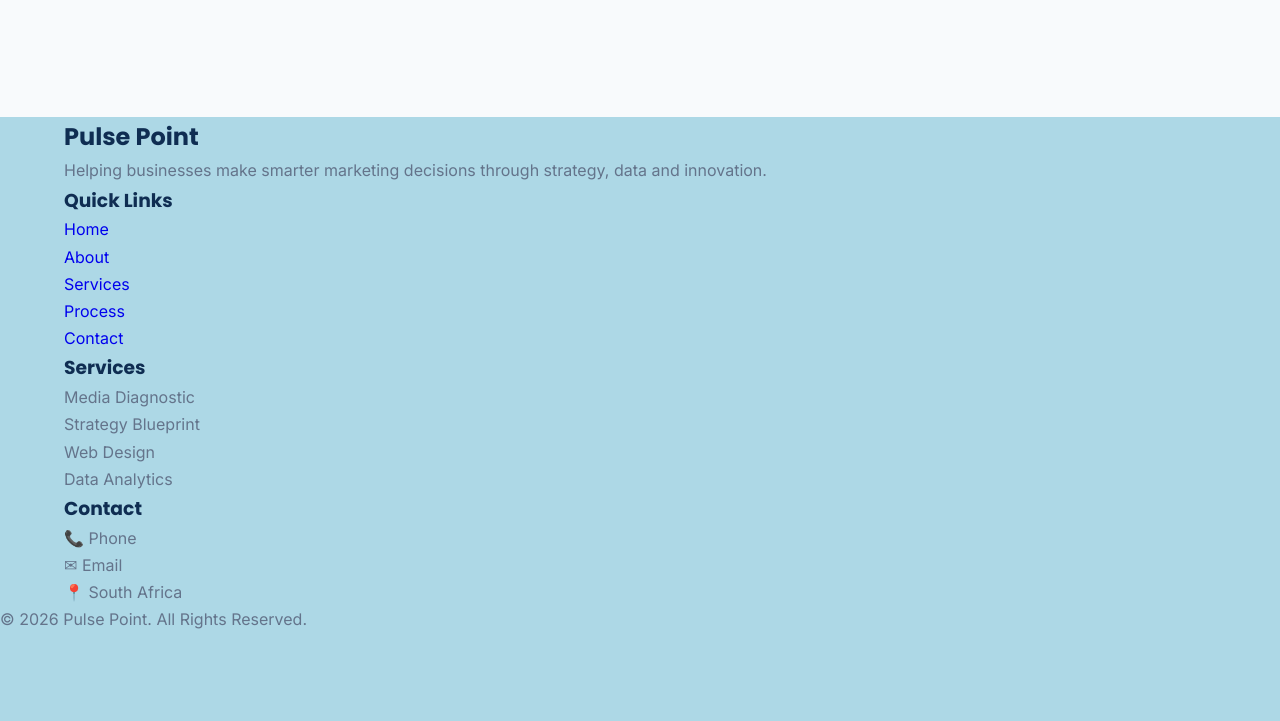
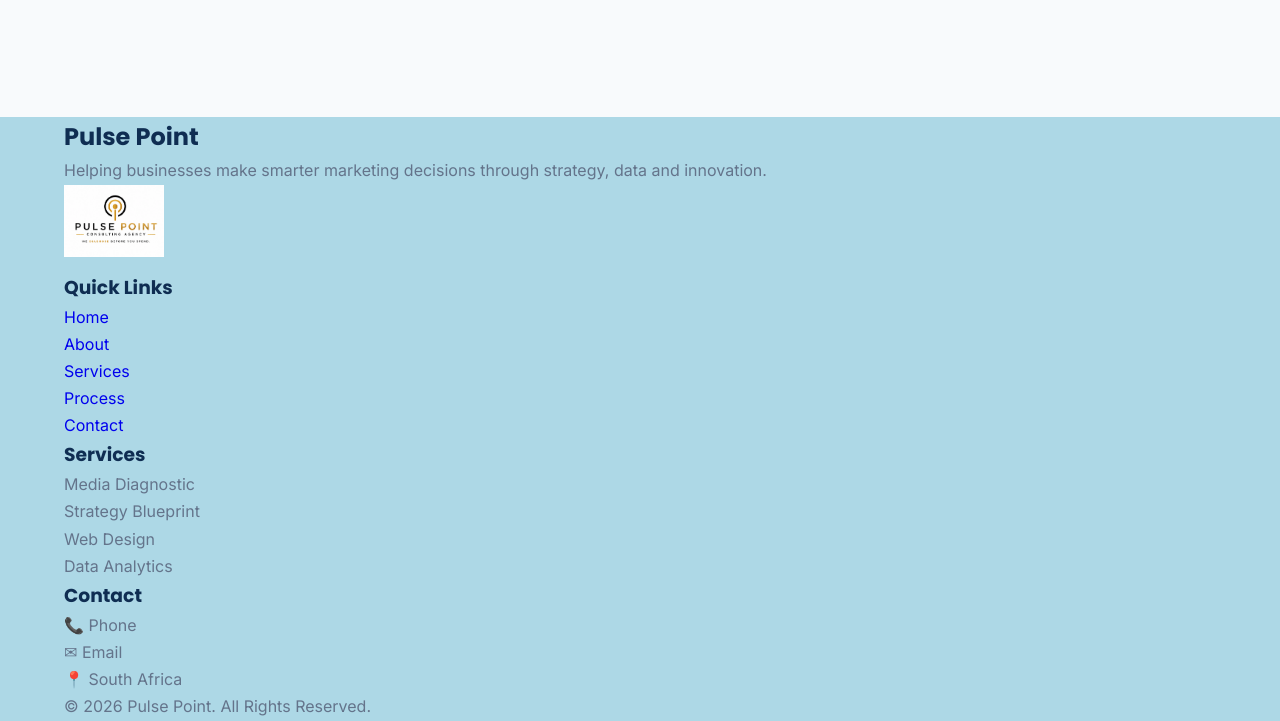
Before and after one commit to segotlong/pulse-point-website, a plain HTML site: page index.html in a window 1280 px wide. Shown: the part 4801-5522 px from the top of the page. Before the commit the page ends 5434 px from the top, so only its background shows below. Drawn offline with Linux system fonts and the light colour scheme.

Commit message:
Update index.html

```diff
--- a/index.html
+++ b/index.html
@@ -561,7 +561,10 @@
                 Helping businesses make smarter marketing
                 decisions through strategy, data and innovation.
             </p>
-
+ <img
+        src="assets/images/pic2.png"
+        alt="Pulse Point Consulting Agency Logo"
+        class="footer-logo"
         </div>
 
         <div class="footer-links">
```
